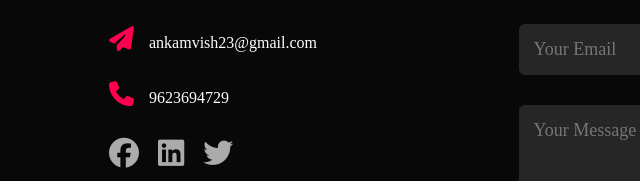
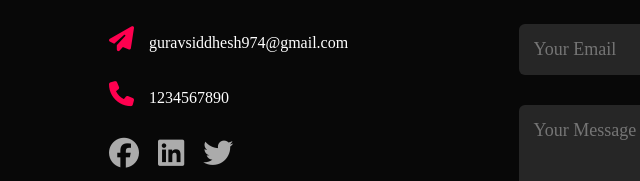
Before and after one commit to Newusergs/Portfolio, a plain HTML site: page index.html in a window 1280 px wide. Shown: the part 2676-2857 px from the top of the page, 19-659 px from the left. Drawn offline with Linux system fonts and the light colour scheme.

Commit message:
Update index.html

```diff
--- a/index.html
+++ b/index.html
@@ -145,8 +145,8 @@
             <div class="row">
                 <div class="contact-left">
                     <h1 class="sub-title">Contact Me</h1>
-                    <p><i class="fa-solid fa-paper-plane"></i>ankamvish23@gmail.com</p>
-                    <p><i class="fa-solid fa-phone"></i>9623694729</p>
+                    <p><i class="fa-solid fa-paper-plane"></i>guravsiddhesh974@gmail.com</p>
+                    <p><i class="fa-solid fa-phone"></i>1234567890</p>
                     <div class="social-icons">
                         <a href=""><i class="fa-brands fa-facebook"></i></a>
                         <a href=""><i class="fa-brands fa-linkedin"></i></a>
```
